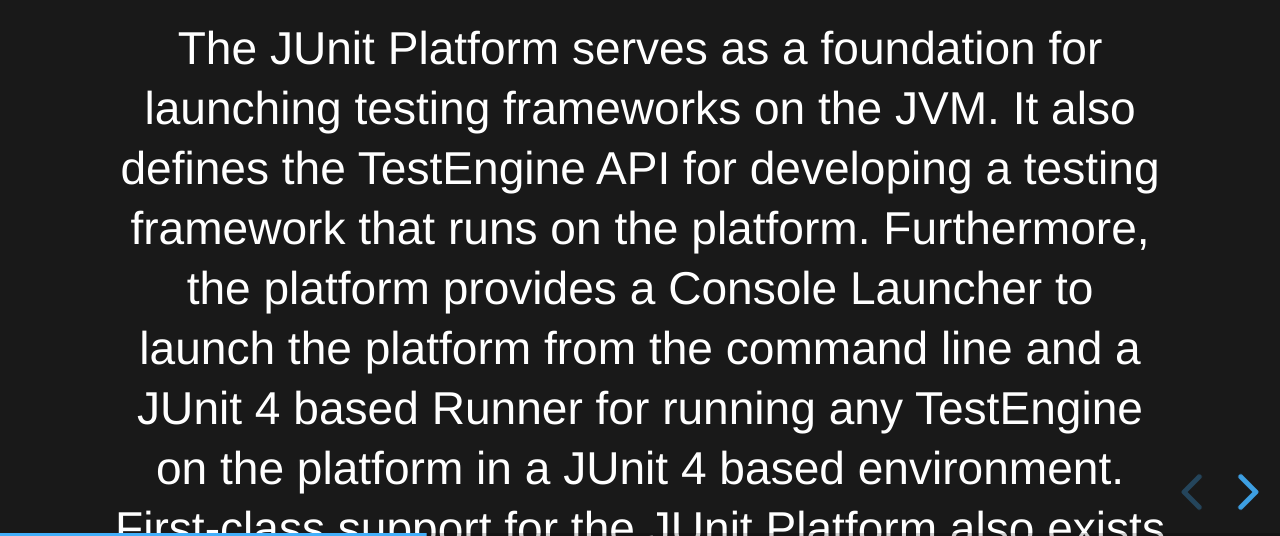
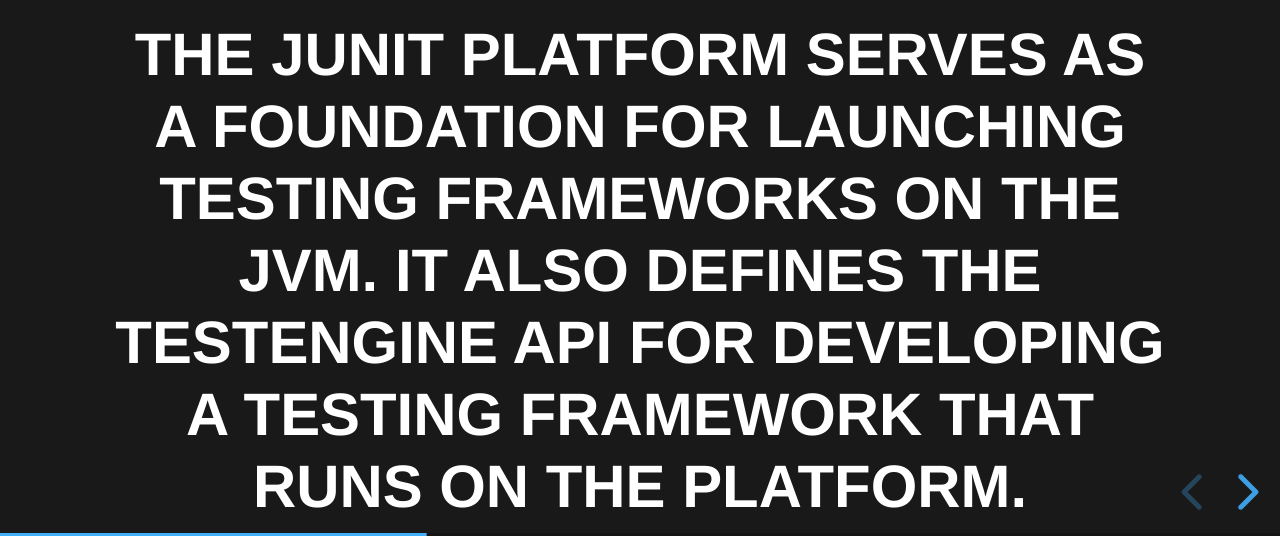
Before and after one commit to rickjjones/Presentations, a website: page 2020/Junit5.html in a window 1280 px wide. Both pictures are taken after a click on the button "next slide". Shown: the part 264-800 px from the top of the page. Drawn offline with nearby package versions, Linux system fonts and the light colour scheme; files that its build step writes are made by us from their sources; a small style sheet from the web is missing.

Commit message:
edit p tag

```diff
--- a/2020/Junit5.html
+++ b/2020/Junit5.html
@@ -23,7 +23,7 @@
 				<section>
 					<p>What is JUnit 5?</p>
 					<p>JUnit 5 = <Strong>JUnit Platform</Strong>  + JUnit Jupiter + JUnit Vintage</p>
-					<p>The JUnit Platform serves as a foundation for launching testing frameworks on the JVM. It also defines the TestEngine API for developing a testing framework that runs on the platform. Furthermore, the platform provides a Console Launcher to launch the platform from the command line and a JUnit 4 based Runner for running any TestEngine on the platform in a JUnit 4 based environment. First-class support for the JUnit Platform also exists in popular IDEs (see IntelliJ IDEA, Eclipse, NetBeans, and Visual Studio Code) and build tools (see Gradle, Maven, and Ant).</p>
+					<h3>The JUnit Platform serves as a foundation for launching testing frameworks on the JVM. It also defines the TestEngine API for developing a testing framework that runs on the platform. Furthermore, the platform provides a Console Launcher to launch the platform from the command line and a JUnit 4 based Runner for running any TestEngine on the platform in a JUnit 4 based environment. First-class support for the JUnit Platform also exists in popular IDEs (see IntelliJ IDEA, Eclipse, NetBeans, and Visual Studio Code) and build tools (see Gradle, Maven, and Ant).<h3>
 				</section>
 				<section>
 					<p>What is JUnit 5?</p>
```
